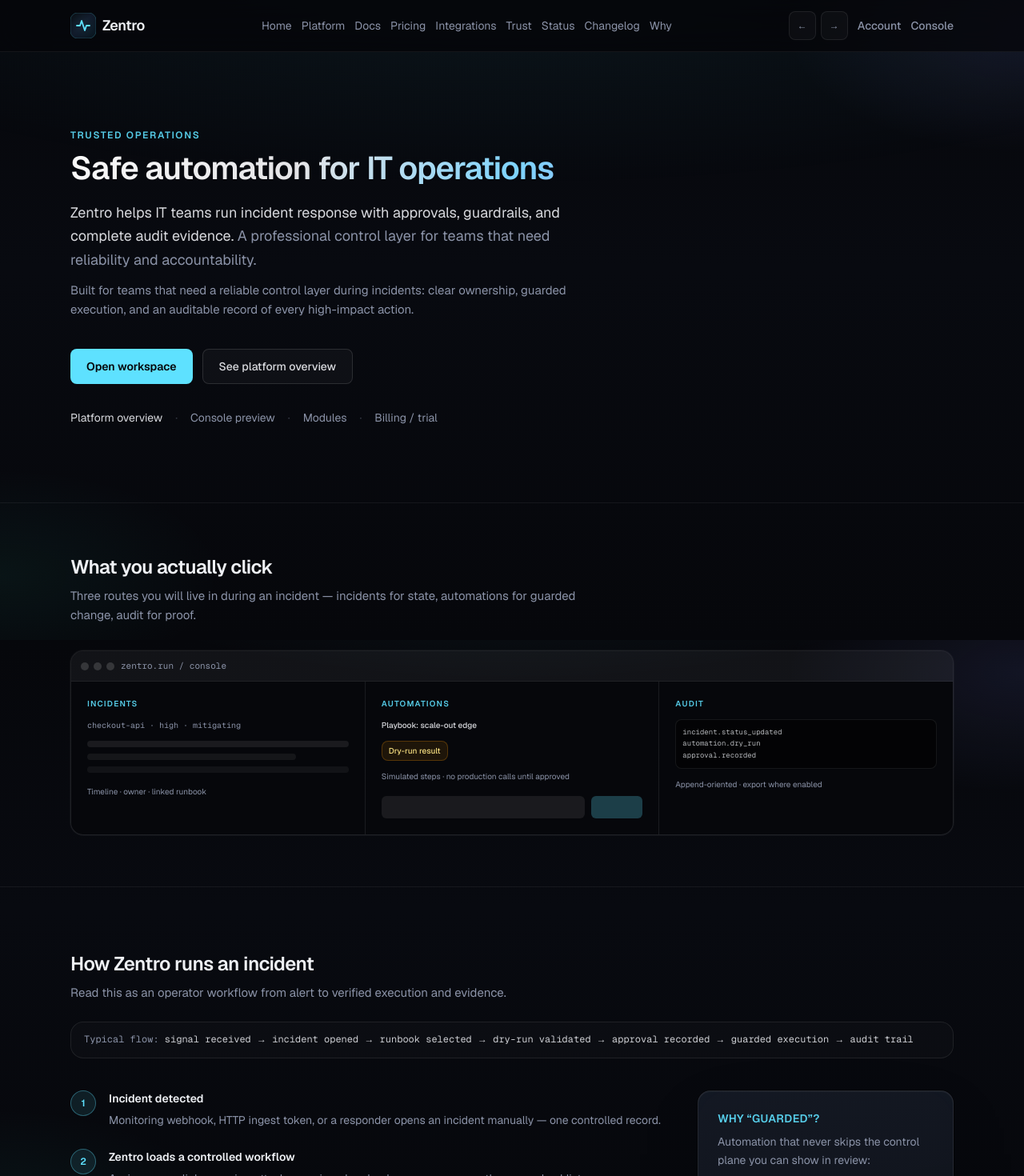
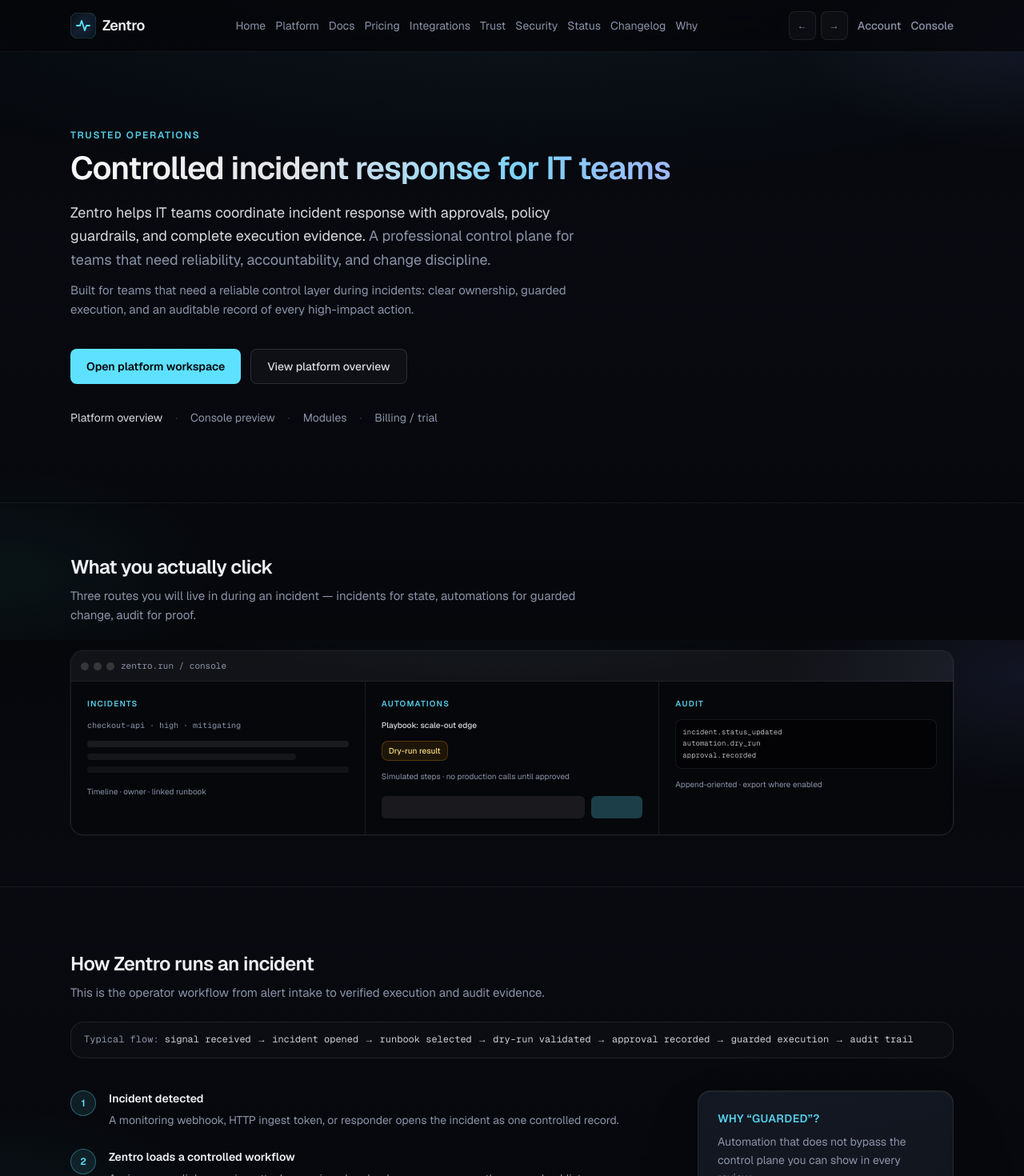
Before and after one commit to aicodeai50/SMOHIX, a Next.js app: page / in a window 1280 px wide. Shown: the top 1470 px of the page at 80% size. Built offline with nearby package versions, Linux system fonts and the light colour scheme; no server answers.

Commit message:
feat(site): strengthen professional trust and security posture
Align public messaging to a clearer enterprise tone, add a dedicated security page linked from navigation, and centralize canonical domain checks to keep release verification aligned with shared brand config.

```diff
--- /dev/null
+++ b/app/security/page.tsx
@@ -0,0 +1,64 @@
+import type { Metadata } from "next";
+import { LegalLayout } from "@/components/legal/LegalLayout";
+import { SITE_EMAIL_SUPPORT, getSupportMailtoHref } from "@/lib/billing";
+import { SITE_BRAND_NAME } from "@/lib/site-brand";
+
+export const metadata: Metadata = {
+  title: "Security",
+  description: "Security posture and operational safeguards for the Zentro platform.",
+};
+
+export default function SecurityPage() {
+  return (
+    <LegalLayout title="Security" lastUpdated="May 2026">
+      <div className="legal-callout">
+        <strong>Security-first operations.</strong> {SITE_BRAND_NAME} is designed to keep
+        control evidence, approvals, and automation safeguards visible by default.
+      </div>
+
+      <h2>1. Platform security model</h2>
+      <p>
+        {SITE_BRAND_NAME} is built around a controlled operations model: high-impact changes
+        require explicit approvals, dry-run context, and policy checks before execution.
+        This reduces unsafe direct execution paths and supports stronger operational review.
+      </p>
+
+      <h2>2. Guardrails and execution controls</h2>
+      <ul>
+        <li>Approval checkpoints for high-risk actions.</li>
+        <li>Dry-run and policy enforcement before automation execution.</li>
+        <li>Auditable incident, approval, and automation event history.</li>
+        <li>Connector health visibility before operational workflows proceed.</li>
+      </ul>
+
+      <h2>3. API and operational endpoint hardening</h2>
+      <p>Operational routes are configured with hardened response policies, including:</p>
+      <ul>
+        <li>Restricted indexing for operational and health endpoints.</li>
+        <li>Security headers such as content type protections and frame restrictions.</li>
+        <li>No-store and noindex handling for sensitive runtime metadata surfaces.</li>
+      </ul>
+
+      <h2>4. Domain and transport posture</h2>
+      <p>
+        Production metadata and canonical links are anchored to the apex domain
+        <strong> zentro.run</strong>. Requests to <code>www</code> hosts are redirected to the
+        canonical apex host to avoid split-origin behavior.
+      </p>
+
+      <h2>5. Incident response and disclosure</h2>
+      <p>
+        If you believe you identified a vulnerability, report it privately to{" "}
+        <a href={getSupportMailtoHref()}>{SITE_EMAIL_SUPPORT}</a>. Include reproduction steps,
+        affected endpoints, and potential impact. We triage reports promptly and coordinate
+        remediation and customer communication as needed.
+      </p>
+
+      <h2>6. Security documentation</h2>
+      <p>
+        Additional policy details are available in <a href="/trust">Trust &amp; governance</a>{" "}
+        and the repository <code>SECURITY.md</code> document.
+      </p>
+    </LegalLayout>
+  );
+}
--- a/components/landing/Hero.tsx
+++ b/components/landing/Hero.tsx
@@ -17,15 +17,14 @@
       <div className="pointer-events-none absolute inset-0 bg-[radial-gradient(ellipse_80%_50%_at_50%_-20%,rgba(94,225,255,0.08),transparent)]" />
       <div className={`relative py-16 sm:py-24 ${mContainer}`}>
         <p className={mEyebrow}>Trusted operations</p>
-        <h1 className={`shynvo-headline mt-2 max-w-3xl ${mH1}`}>
-          Safe automation for IT operations
-        </h1>
+        <h1 className={`shynvo-headline mt-2 max-w-3xl ${mH1}`}>Controlled incident response for IT teams</h1>
         <p className={mHeroLede}>
           <span className="text-foreground/90">
-            Zentro helps IT teams run incident response with approvals, guardrails, and complete
-            audit evidence.
+            Zentro helps IT teams coordinate incident response with approvals, policy guardrails,
+            and complete execution evidence.
           </span>{" "}
-          A professional control layer for teams that need reliability and accountability.
+          A professional control plane for teams that need reliability, accountability, and change
+          discipline.
         </p>
         <p className={`mt-3 max-w-2xl ${mBody}`}>
           Built for teams that need a reliable control layer during incidents: clear ownership,
@@ -37,13 +36,13 @@
             href="/auth/sign-in?next=/hub"
             className="inline-flex h-11 items-center justify-center rounded-lg bg-accent px-5 text-sm font-semibold text-background transition-opacity hover:opacity-90"
           >
-            Open workspace
+            Open platform workspace
           </Link>
           <Link
             href="/platform"
             className="inline-flex h-11 items-center justify-center rounded-lg border border-white/[0.12] bg-white/[0.03] px-5 text-sm font-medium text-foreground/90 transition-colors hover:border-accent/35 hover:text-accent"
           >
-            See platform overview
+            View platform overview
           </Link>
         </div>
 
--- a/components/landing/HowItWorksSection.tsx
+++ b/components/landing/HowItWorksSection.tsx
@@ -13,7 +13,7 @@
   {
     n: "1",
     title: "Incident detected",
-    body: "Monitoring webhook, HTTP ingest token, or a responder opens an incident manually — one controlled record.",
+    body: "A monitoring webhook, HTTP ingest token, or responder opens the incident as one controlled record.",
   },
   {
     n: "2",
@@ -23,7 +23,7 @@
   {
     n: "3",
     title: "Suggested automation appears",
-    body: "Playbooks (and Copilot triage) propose the next mechanical step — still read-only until you promote it.",
+    body: "Playbooks and Copilot triage propose the next mechanical step, still read-only until promoted.",
   },
   {
     n: "4",
@@ -33,7 +33,7 @@
   {
     n: "5",
     title: "Automation runs through your connectors",
-    body: "Execution happens only after dry-run review and policy checks you configure.",
+    body: "Execution proceeds only after dry-run review and policy checks configured by your team.",
   },
   {
     n: "6",
@@ -60,7 +60,7 @@
           How {SITE_BRAND_NAME} runs an incident
         </h2>
         <p className={mLede}>
-          Read this as an operator workflow from alert to verified execution and evidence.
+          This is the operator workflow from alert intake to verified execution and audit evidence.
         </p>
 
         <p
@@ -95,7 +95,7 @@
               Why &ldquo;guarded&rdquo;?
             </h3>
             <p className="mt-2 text-sm leading-relaxed text-muted">
-              Automation that never skips the control plane you can show in review:
+              Automation that does not bypass the control plane you can show in every review:
             </p>
             <ul className="mt-4 space-y-3 text-sm leading-relaxed text-foreground/90">
               {GUARDED.map((line) => (
--- a/components/landing/ProofStrip.tsx
+++ b/components/landing/ProofStrip.tsx
@@ -33,17 +33,17 @@
         >
           <div className="min-w-0 md:max-w-md">
             <h2 id="proof-heading" className={mH2Sm}>
-              Evidence you can show auditors
+              Evidence for audits and post-incident review
             </h2>
             <p className={mLede}>
-              Capture approvals, status changes, and automation evidence in one audit-oriented record
-              so teams can review what changed, who approved it, and when it happened.
+              Capture approvals, status changes, and automation evidence in one audit-oriented
+              record so teams can verify what changed, who approved it, and when it happened.
             </p>
             <Link
               href="/auth/sign-in?next=/audit"
               className="mt-4 inline-block text-[0.9375rem] font-medium leading-relaxed text-accent hover:underline"
             >
-              Preview after sign-in →
+              Open audit preview →
             </Link>
           </div>
           <div className="min-w-0 flex-1 md:max-w-xl">
--- a/components/landing/TrustSection.tsx
+++ b/components/landing/TrustSection.tsx
@@ -27,7 +27,7 @@
   {
     href: "/trust",
     title: "Security & governance",
-    line: "Public trust posture, legal commitments, and operational governance principles.",
+    line: "Public trust posture, legal commitments, and governance principles for high-impact operations.",
     action: "Read",
     actionAria: "Read trust page",
   },
@@ -37,10 +37,10 @@
   return (
     <MarketingReveal id="trust" className={mSection}>
       <div className={mContainer}>
-        <h2 className={mH2}>Governance and access</h2>
+        <h2 className={mH2}>Governance, security, and access</h2>
         <p className={mLede}>
-          Evidence, authorization, and credentials — alongside the modules above, not bolted on as
-          an afterthought.
+          Evidence, authorization, and credentials are built into the operating model, not bolted on
+          as an afterthought.
         </p>
 
         <div className={`mt-8 overflow-hidden ${mPanelShell}`}>
--- a/components/site/Footer.tsx
+++ b/components/site/Footer.tsx
@@ -7,7 +7,7 @@
   getSupportMailtoHref,
 } from "@/lib/billing";
 import { mBody, mContainer, mFooterLabel } from "@/lib/marketing-layout";
-import { SITE_BRAND_NAME } from "@/lib/site-brand";
+import { SITE_BRAND_NAME, SITE_PRIMARY_DOMAIN } from "@/lib/site-brand";
 import { Logo } from "./Logo";
 
 const legal = [
@@ -15,6 +15,7 @@
   { href: "/privacy", label: "Privacy Policy" },
   { href: "/cookies", label: "Cookie Policy" },
   { href: "/acceptable-use", label: "Acceptable Use" },
+  { href: "/security", label: "Security & trust" },
   { href: "/refund", label: "Refunds & billing" },
 ] as const;
 
@@ -33,6 +34,9 @@
             <p className={mBody}>
               Safe automation for IT operations — incident response with approvals, dry-runs, and
               proof in one console.
+            </p>
+            <p className="text-xs text-muted">
+              Product: {SITE_BRAND_NAME} <span aria-hidden>·</span> Domain: {SITE_PRIMARY_DOMAIN}
             </p>
           </div>
 
@@ -63,6 +67,9 @@
                 </Link>
                 <Link href="/trust" className="w-fit hover:text-foreground md:ml-auto">
                   Trust &amp; governance
+                </Link>
+                <Link href="/security" className="w-fit hover:text-foreground md:ml-auto">
+                  Security
                 </Link>
                 <Link href="/status" className="w-fit hover:text-foreground md:ml-auto">
                   Status
--- a/components/site/Header.tsx
+++ b/components/site/Header.tsx
@@ -10,6 +10,7 @@
   { href: "/pricing", label: "Pricing" },
   { href: "/integrations", label: "Integrations" },
   { href: "/trust", label: "Trust" },
+  { href: "/security", label: "Security" },
   { href: "/status", label: "Status" },
   { href: "/changelog", label: "Changelog" },
   { href: "/why", label: "Why" },
--- a/lib/site.ts
+++ b/lib/site.ts
@@ -1,5 +1,7 @@
+import { SITE_PRIMARY_DOMAIN } from "@/lib/site-brand";
+
 /** Apex domain (no `www`). Primary production host. */
-export const SITE_DOMAIN = "zentro.run";
+export const SITE_DOMAIN = SITE_PRIMARY_DOMAIN;
 
 /**
  * Canonical site origin. Used for metadata, Open Graph, and absolute links.
```
Also changed, not shown: scripts/security-regression.mjs (+9 -1 lines).
